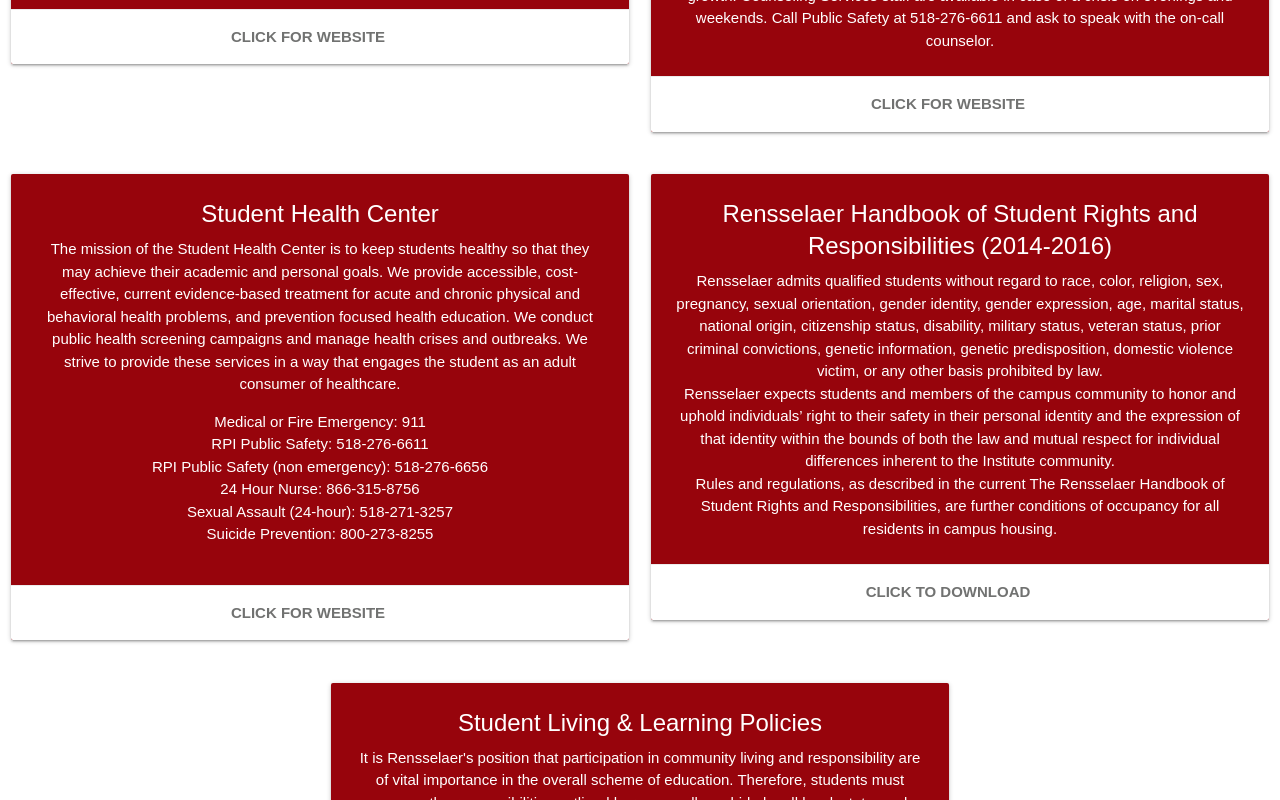
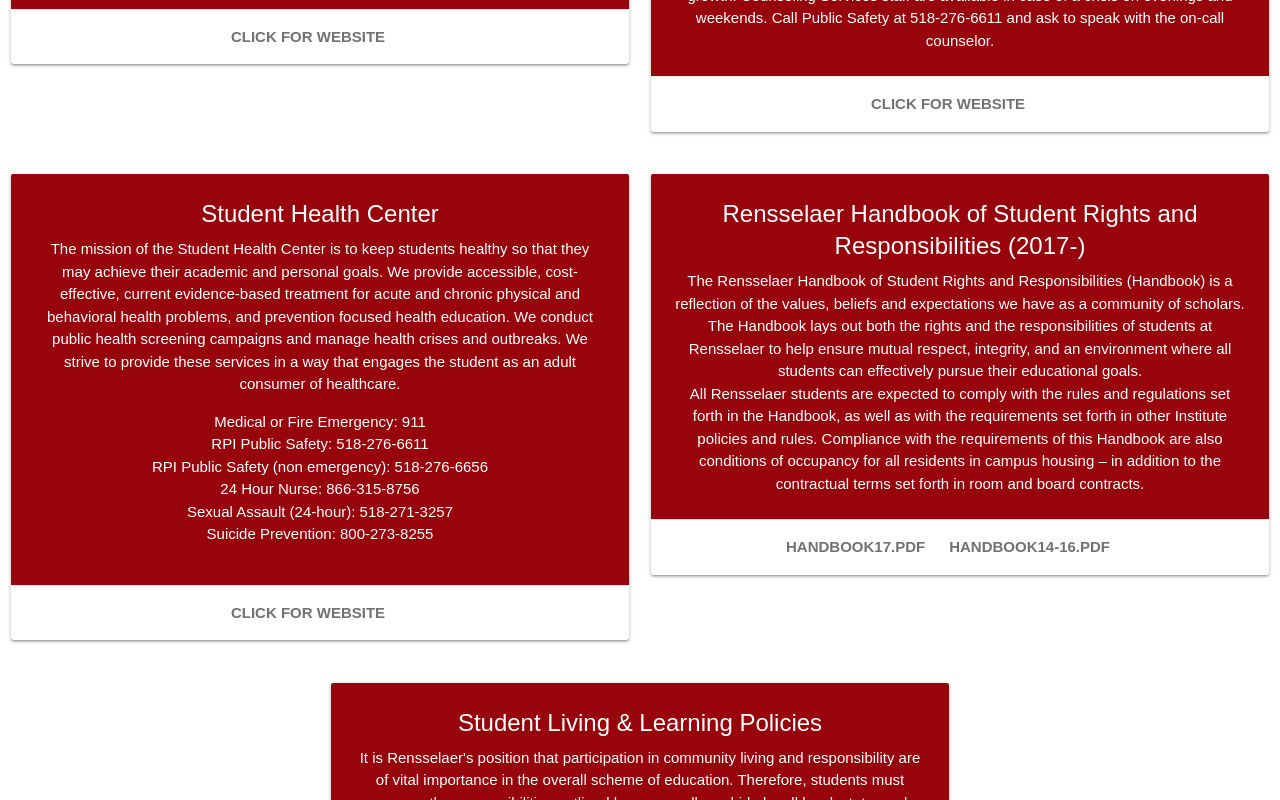
Before and after one commit to MJGTwo/RPISupport, a React (Create React App) app: page / in a window 1280 px wide. Shown: the part 607-1407 px from the top of the page. Built offline with nearby package versions, Linux system fonts and the light colour scheme.

Commit message:
add download feature for pdf

```diff
--- a/src/components/Card.js
+++ b/src/components/Card.js
@@ -1,5 +1,4 @@
 import React from 'react';
-import fileDownload from 'js-file-download';
 const RED = '#97040c';
 const GREY = '#717271';
 const Card = ({ title, text, url }) => {
@@ -13,14 +12,15 @@ const Card = ({ title, text, url }) => {
       </div>
       <div className="card-action" style={{ background: 'white' }}>
         {url.map(path => {
-          if (path.includes('.pdf')) {
+          if (typeof path.name !== 'undefined') {
             return (
               <a
-                href={path}
                 target="_blank"
                 style={{ color: GREY, fontWeight: 'bold' }}
+                download={path.name}
+                href={path.file}
               >
-                Click to download
+                {path.name}
               </a>
             );
           } else {
--- a/src/components/handbook.js
+++ b/src/components/handbook.js
@@ -1,28 +1,28 @@
 import React from 'react';
 import Card from './Card';
+import doc1 from '../resources/handbook17.pdf';
+import doc2 from '../resources/handbook14-16.pdf';
 const Handbook = () => {
   return (
     <Card
       title={
-        'Rensselaer Handbook of Student Rights and Responsibilities (2014-2016)'
+        'Rensselaer Handbook of Student Rights and Responsibilities (2017-)'
       }
       text={[
-        `Rensselaer admits qualified students without regard to race, color,
-        religion, sex, pregnancy, sexual orientation, gender identity, gender
-        expression, age, marital status, national origin, citizenship status,
-        disability, military status, veteran status, prior criminal
-        convictions, genetic information, genetic predisposition, domestic
-        violence victim, or any other basis prohibited by law.`,
-        `Rensselaer expects students and members of the campus community to
-        honor and uphold individuals’ right to their safety in their personal
-        identity and the expression of that identity within the bounds of both
-        the law and mutual respect for individual differences inherent to the
-        Institute community.`,
-        `Rules and regulations, as described in the current The Rensselaer
-        Handbook of Student Rights and Responsibilities, are further
-        conditions of occupancy for all residents in campus housing.`
+        `The Rensselaer Handbook of Student Rights and Responsibilities (Handbook) is a reflection of the values,
+beliefs and expectations we have as a community of scholars. The Handbook lays out both the rights and the
+responsibilities of students at Rensselaer to help ensure mutual respect, integrity, and an environment where
+all students can effectively pursue their educational goals.`,
+        `
+All Rensselaer students are expected to comply with the rules and regulations set forth in the Handbook, as
+well as with the requirements set forth in other Institute policies and rules. Compliance with the requirements
+of this Handbook are also conditions of occupancy for all residents in campus housing – in addition to the
+contractual terms set forth in room and board contracts.`
       ]}
-      url={['../resources/handbook17.pdf']}
+      url={[
+        { name: 'handbook17.pdf', file: doc1 },
+        { name: 'handbook14-16.pdf', file: doc2 }
+      ]}
     />
   );
 };
```
